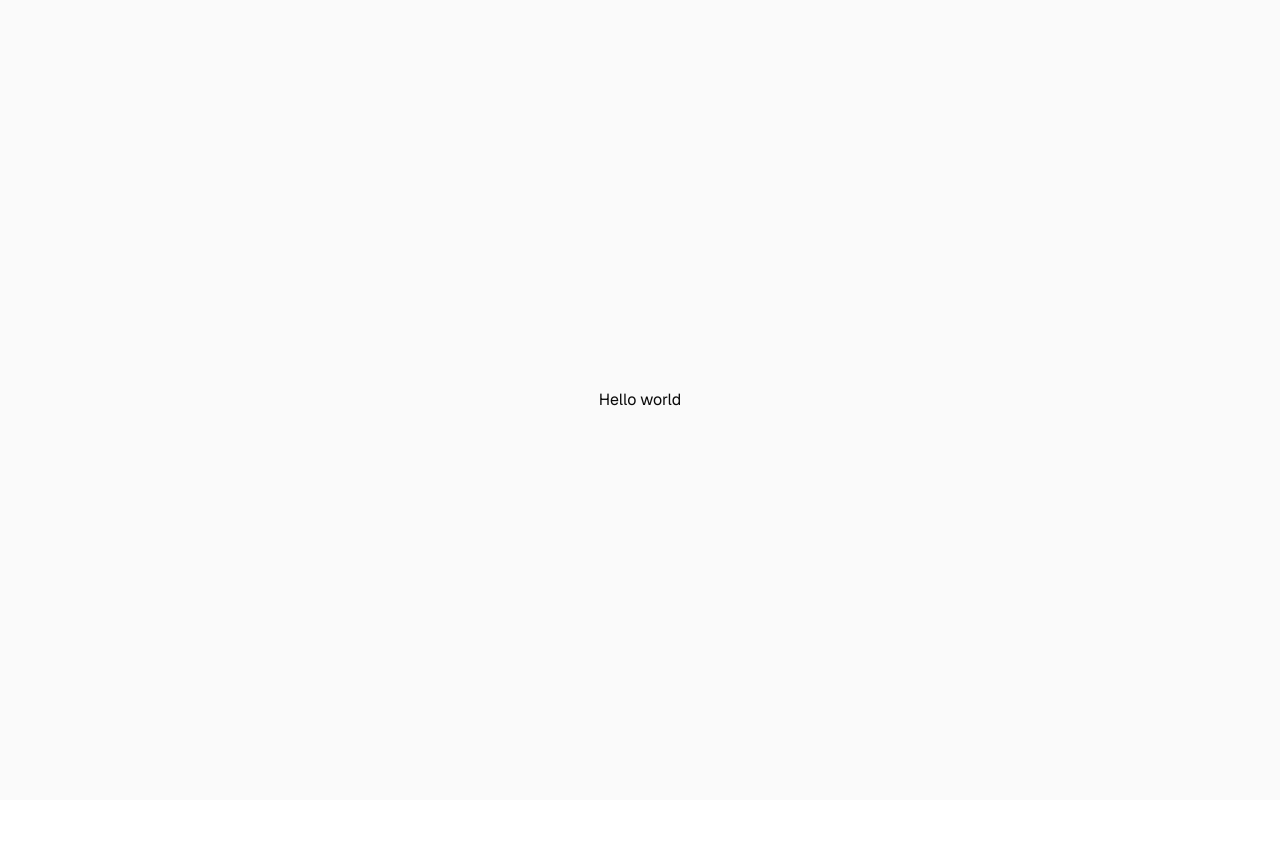
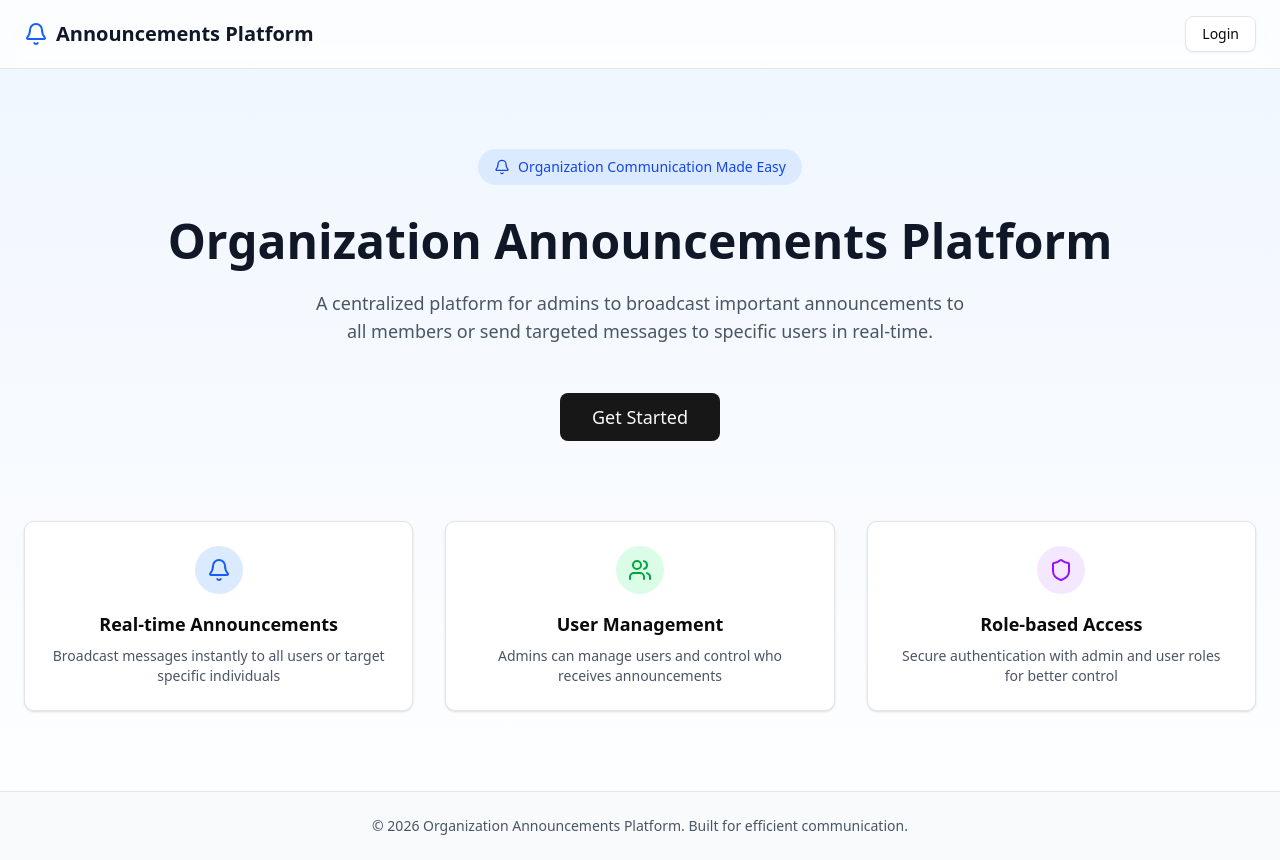
Before and after one commit to ikshantshukla123/Assignment, a Next.js app in the folder frontend/: page / in a window 1280 px wide. Before the commit the page ends 800 px from the top, so only its background shows below. Built offline with nearby package versions, Linux system fonts and the light colour scheme.

Commit message:
added logout button and simple page for main

```diff
--- a/frontend/app/dashboard/layout.js
+++ b/frontend/app/dashboard/layout.js
@@ -3,8 +3,9 @@
 import { useEffect, useState } from "react";
 import { useRouter } from "next/navigation";
 import Sidebar from "@/components/Sidebar";
-import { getUserFromToken } from "@/lib/auth";
-import { MenuIcon } from "lucide-react";
+import { getUserFromToken, logout } from "@/lib/auth";
+import { MenuIcon, LogOut } from "lucide-react";
+import { Button } from "@/components/ui/button";
 
 export default function DashboardLayout({ children }) {
   const router = useRouter();
@@ -21,6 +22,12 @@ export default function DashboardLayout({ children }) {
     setRole(user.role);
   }, [router]);
 
+  const handleLogout = () => {
+    logout();
+    router.push("/login");
+  };
+
+
   if (!role) return null;
 
   return (
@@ -29,6 +36,19 @@ export default function DashboardLayout({ children }) {
         <Sidebar onClose={() => setSidebarOpen(false)} />
       )}
       <main className={`flex-1 p-6 bg-gray-50 transition-all ${role === "admin" && sidebarOpen ? "ml-56" : "ml-10"}`}>
+
+        <div className="mb-6 flex justify-end">
+          <Button
+            onClick={handleLogout}
+            variant="outline"
+            size="sm"
+            className="flex items-center gap-2"
+          >
+            <LogOut className="h-4 w-4" />
+            Logout
+          </Button>
+        </div>
+
         {role === "admin" && !sidebarOpen && (
           <button
             onClick={() => setSidebarOpen(true)}
--- a/frontend/app/page.js
+++ b/frontend/app/page.js
@@ -1,9 +1,85 @@
-import Image from "next/image";
+import Link from "next/link";
+import { Bell, Users, Shield } from "lucide-react";
+import { Button } from "@/components/ui/button";
 
 export default function Home() {
   return (
-    <div className="flex min-h-screen items-center justify-center bg-zinc-50 font-sans dark:bg-black">
-     <h1>Hello world</h1>
+    <div className="flex min-h-screen flex-col bg-gradient-to-b from-blue-50 to-white">
+      {/* Header */}
+      <header className="border-b bg-white/80 backdrop-blur-sm">
+        <div className="container mx-auto flex items-center justify-between px-6 py-4">
+          <div className="flex items-center gap-2">
+            <Bell className="h-6 w-6 text-blue-600" />
+            <h1 className="text-xl font-bold text-gray-900">Announcements Platform</h1>
+          </div>
+          <Link href="/login">
+            <Button variant="outline">Login</Button>
+          </Link>
+        </div>
+      </header>
+
+      {/* Hero Section */}
+      <main className="container mx-auto flex flex-1 flex-col items-center justify-center px-6 py-20 text-center">
+        <div className="mb-8 inline-flex items-center gap-2 rounded-full bg-blue-100 px-4 py-2 text-sm text-blue-700">
+          <Bell className="h-4 w-4" />
+          <span>Organization Communication Made Easy</span>
+        </div>
+
+        <h2 className="mb-6 text-5xl font-bold text-gray-900">
+          Organization Announcements Platform
+        </h2>
+
+        <p className="mb-12 max-w-2xl text-lg text-gray-600">
+          A centralized platform for admins to broadcast important announcements to all members
+          or send targeted messages to specific users in real-time.
+        </p>
+
+        <Link href="/login">
+          <Button size="lg" className="px-8 py-6 text-lg">
+            Get Started
+          </Button>
+        </Link>
+
+
+        <div className="mt-20 grid gap-8 md:grid-cols-3">
+          <div className="rounded-lg border bg-white p-6 shadow-sm">
+            <div className="mb-4 inline-flex rounded-full bg-blue-100 p-3">
+              <Bell className="h-6 w-6 text-blue-600" />
+            </div>
+            <h3 className="mb-2 text-lg font-semibold">Real-time Announcements</h3>
+            <p className="text-sm text-gray-600">
+              Broadcast messages instantly to all users or target specific individuals
+            </p>
+          </div>
+
+          <div className="rounded-lg border bg-white p-6 shadow-sm">
+            <div className="mb-4 inline-flex rounded-full bg-green-100 p-3">
+              <Users className="h-6 w-6 text-green-600" />
+            </div>
+            <h3 className="mb-2 text-lg font-semibold">User Management</h3>
+            <p className="text-sm text-gray-600">
+              Admins can manage users and control who receives announcements
+            </p>
+          </div>
+
+          <div className="rounded-lg border bg-white p-6 shadow-sm">
+            <div className="mb-4 inline-flex rounded-full bg-purple-100 p-3">
+              <Shield className="h-6 w-6 text-purple-600" />
+            </div>
+            <h3 className="mb-2 text-lg font-semibold">Role-based Access</h3>
+            <p className="text-sm text-gray-600">
+              Secure authentication with admin and user roles for better control
+            </p>
+          </div>
+        </div>
+      </main>
+
+
+      <footer className="border-t bg-gray-50 py-6">
+        <div className="container mx-auto px-6 text-center text-sm text-gray-600">
+          © 2026 Organization Announcements Platform. Built for efficient communication.
+        </div>
+      </footer>
     </div>
   );
 }
--- a/frontend/components/RichTextEditor.js
+++ b/frontend/components/RichTextEditor.js
@@ -13,7 +13,7 @@ export default function RichTextEditor({ value = "", onChange, placeholder }) {
     underline: false,
   });
 
-  // Sync editor content with value prop
+  // clear editor when empty
   useEffect(() => {
     if (editorRef.current && value === "" && editorRef.current.innerHTML !== "") {
       editorRef.current.innerHTML = "";
@@ -160,3 +160,5 @@ export default function RichTextEditor({ value = "", onChange, placeholder }) {
 
 
 // This component provides a rich text editor with basic formatting options bold, italic, underline, lists.
+
+// i taked that code from google and made some changes to it, so that it can be used in our project. It uses contenteditable div and execCommand for formatting, and DOMPurify for sanitization.
--- a/frontend/lib/auth.js
+++ b/frontend/lib/auth.js
@@ -29,3 +29,6 @@ export const getUserFromToken = () => {
     return null;
   }
 };
+
+
+// previously i do not have this utility function to get user info from token, but i added it to make it easier to access user info in components without having to decode the token every time. It decodes the JWT token and extracts userId, role and username from the payload. This is just a helper function for convenience.brfore it i am, doing same in 3 files now i have common one and i can just import it and use it.
```
